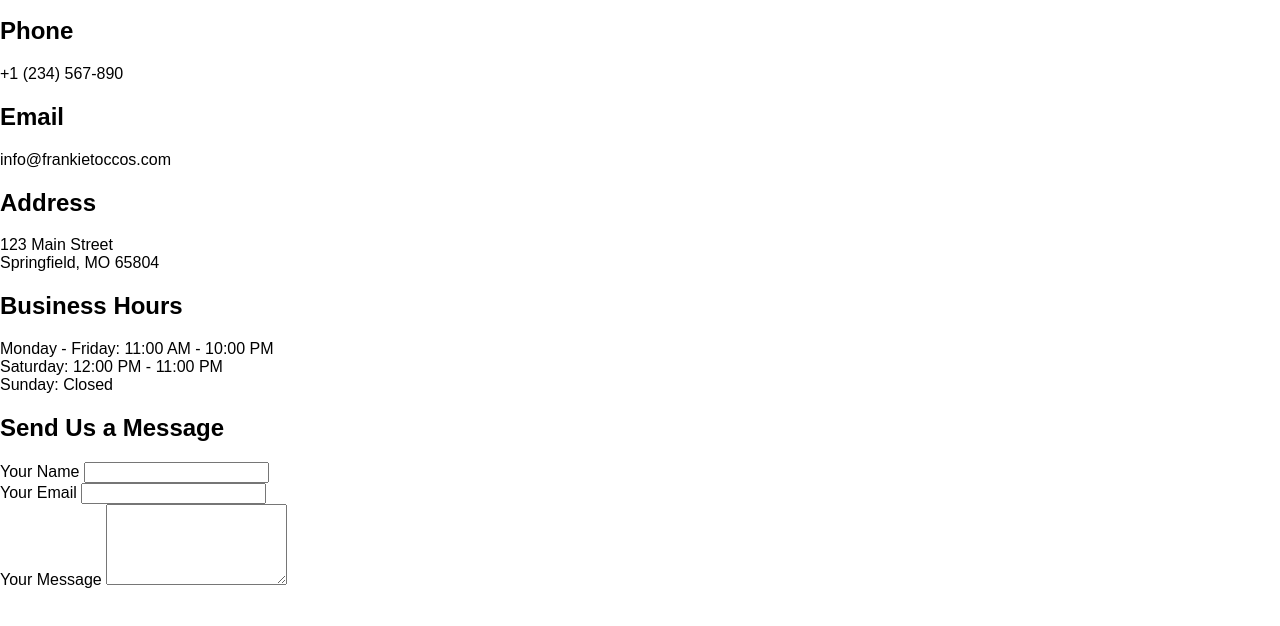
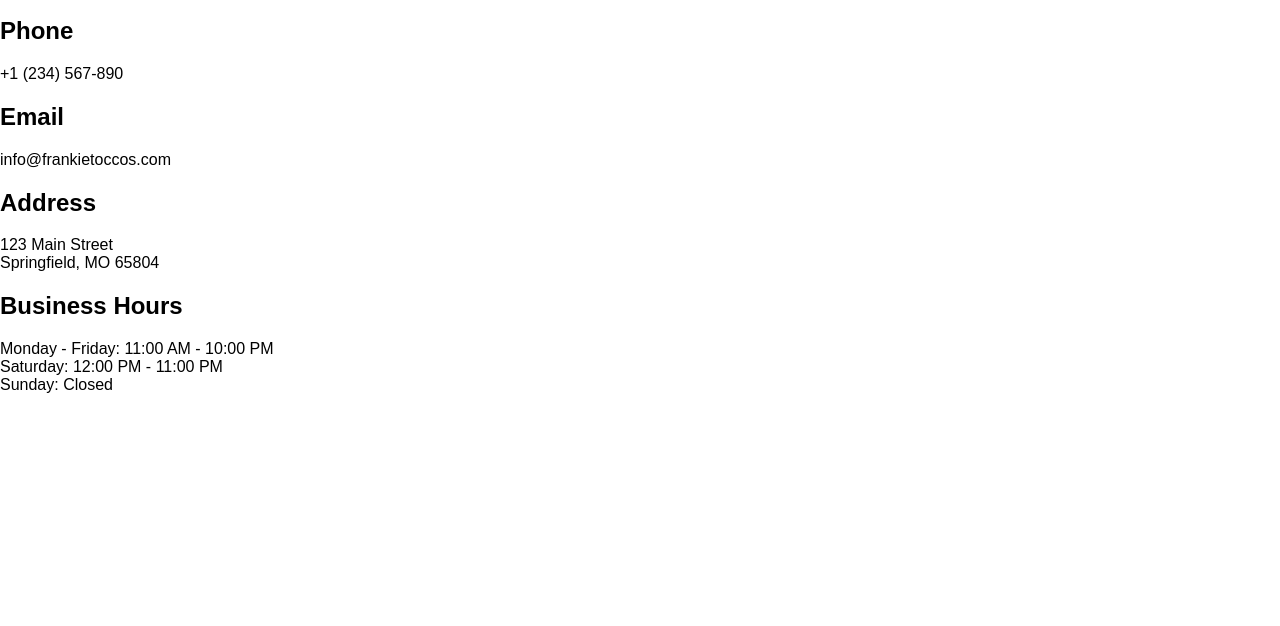
Before and after one commit to cnave16/2830finalproject, a website: page views/contact.html in a window 1280 px wide. Shown: the part 124-750 px from the top of the page. Drawn offline with Linux system fonts and the light colour scheme.

Commit message:
Update contact.html

```diff
--- a/views/contact.html
+++ b/views/contact.html
@@ -39,19 +39,3 @@
         Sunday: Closed
       </p>
     </div>
-
-    <h2>Send Us a Message</h2>
-    <form action="/send-message" method="POST" class="contact-form">
-      <div class="form-group">
-        <label for="name">Your Name</label>
-        <input type="text" id="name" name="name" required>
-      </div>
-      <div class="form-group">
-        <label for="email">Your Email</label>
-        <input type="email" id="email" name="email" required>
-      </div>
-      <div class="form-group">
-        <label for="message">Your Message</label>
-        <textarea id="message" name="message" rows="5" required></textarea>
-      </div>
-      <button type="submit" class="btn
```
